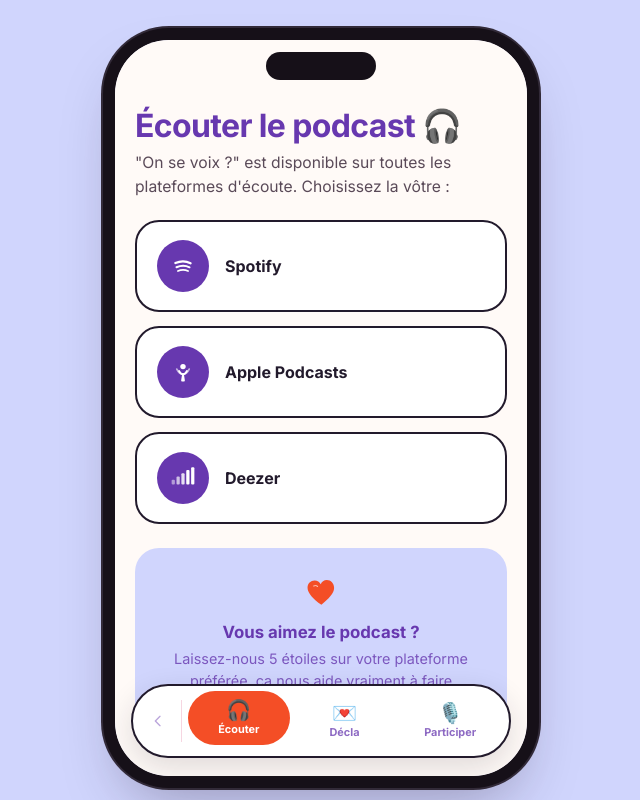
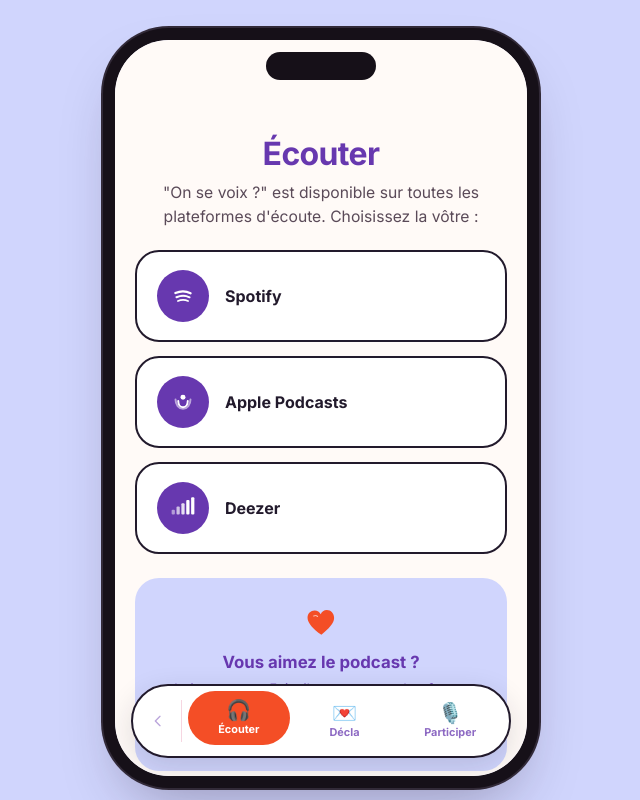
Before and after one commit to onsevoix/Jerome, a React (Vite) app in the folder client/: page /ecouter in a window 1280 px wide. Shown: the whole page, without its empty margins (319-959 px from the left). Built offline with nearby package versions, Linux system fonts and the light colour scheme.

Commit message:
Page Ecouter : titre simplifie et centre, nouvelle icone Apple Podcasts plus propre

```diff
--- a/client/src/components/icons/PlatformIcons.jsx
+++ b/client/src/components/icons/PlatformIcons.jsx
@@ -26,25 +26,21 @@
 export function ApplePodcastsIcon(props) {
   return (
     <svg viewBox="0 0 24 24" fill="none" {...props}>
-      <circle cx="12" cy="7" r="2.5" fill="#ffffff" />
+      <circle cx="12" cy="7.6" r="2.3" fill="#ffffff" />
       <path
-        d="M8.4 11.2C10.4 15 13.6 15 15.6 11.2"
+        d="M7.6 11C7.6 14.4 9.5 16.8 12 16.8C14.5 16.8 16.4 14.4 16.4 11"
         stroke="#ffffff"
-        strokeWidth="1.9"
+        strokeWidth="1.8"
         strokeLinecap="round"
         fill="none"
       />
       <path
-        d="M6.3 9.4C9.2 15.6 14.8 15.6 17.7 9.4"
+        d="M5.1 9.6C5.1 14.5 8.1 18.3 12 18.3C15.9 18.3 18.9 14.5 18.9 9.6"
         stroke="#ffffff"
-        strokeWidth="1.7"
+        strokeWidth="1.8"
         strokeLinecap="round"
         fill="none"
-        opacity="0.6"
-      />
-      <path
-        d="M11.1 14.6L10.3 19.5C10.2 20.2 10.7 20.7 11.4 20.7H12.6C13.3 20.7 13.8 20.2 13.7 19.5L12.9 14.6Z"
-        fill="#ffffff"
+        opacity="0.55"
       />
     </svg>
   );
--- a/client/src/pages/Ecouter.jsx
+++ b/client/src/pages/Ecouter.jsx
@@ -11,8 +11,8 @@
 export default function Ecouter() {
   return (
     <section>
-      <h2 className="page__title">Écouter le podcast 🎧</h2>
-      <p className="page__lead">
+      <h2 className="page__title page__title--centered">Écouter</h2>
+      <p className="page__lead page__lead--centered">
         "On se voix ?" est disponible sur toutes les plateformes d'écoute. Choisissez la vôtre :
       </p>
       <div className="platform-grid">
--- a/client/src/styles/global.css
+++ b/client/src/styles/global.css
@@ -342,12 +342,23 @@
   margin: 0 0 6px;
 }
 
+.page__title--centered {
+  text-align: center;
+  margin: 28px auto 8px;
+}
+
 .page__lead {
   margin: 0 0 22px;
   max-width: 40ch;
   color: #5a4a58;
   line-height: 1.5;
   font-size: 0.98rem;
+}
+
+.page__lead--centered {
+  text-align: center;
+  margin-left: auto;
+  margin-right: auto;
 }
 
 /* ---------- Écouter : cartes plateformes ---------- */
```
